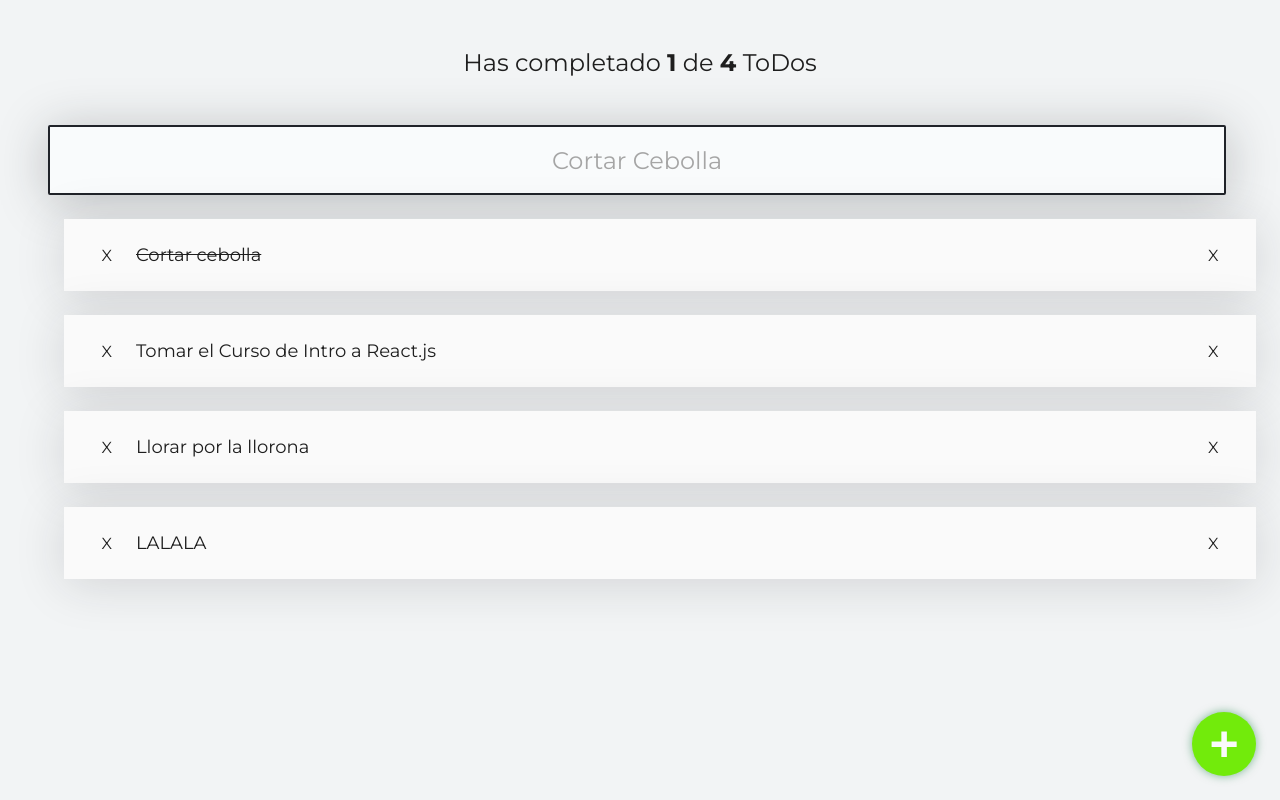
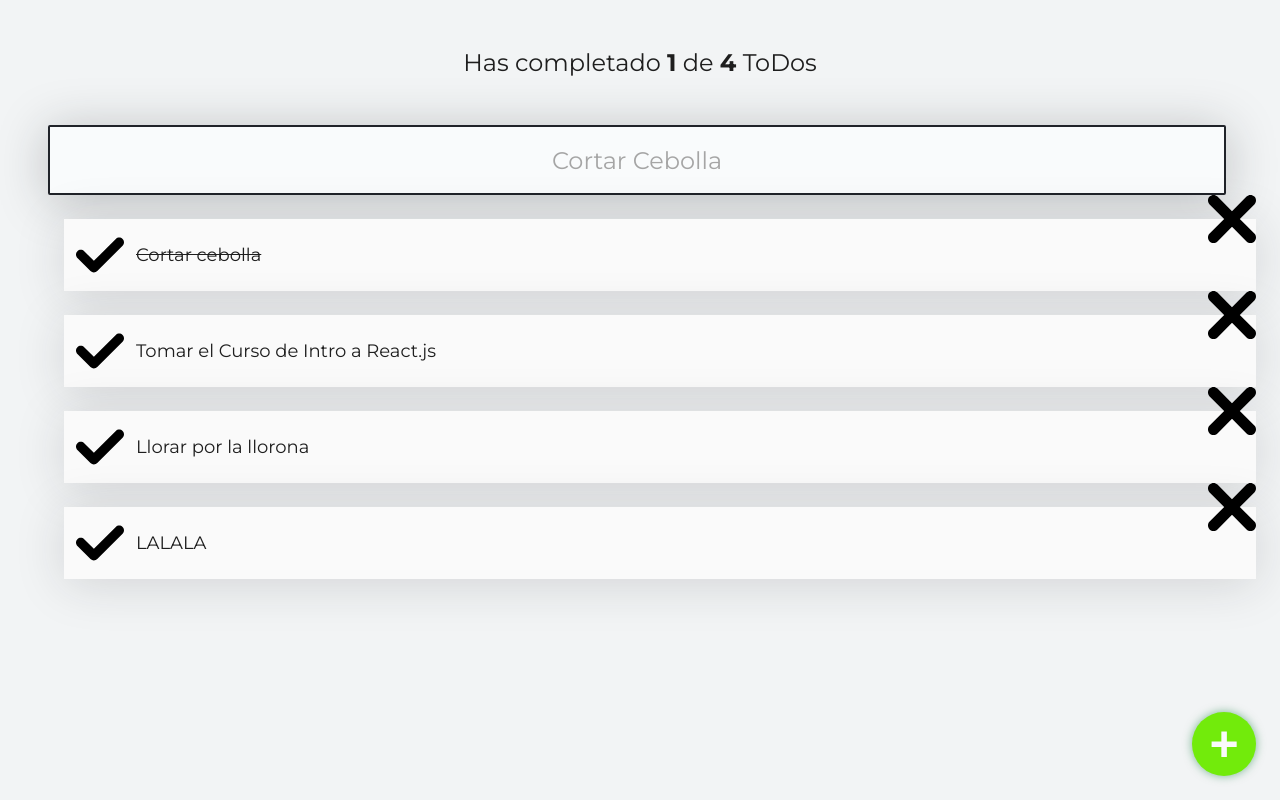
Before and after one commit to snowdenrise/curso-react-intro, a React (Create React App) app: page / in a window 1280 px wide. Built offline with nearby package versions, Linux system fonts and the light colour scheme.

Commit message:
icons delete and check

```diff
--- a/src/CompleteIcon.js
+++ b/src/CompleteIcon.js
@@ -1,7 +1,13 @@
 import React from "react";
+import {TodoIcon} from './TodoIcon'
 
 function CompleteIcon(){
-    return 'X';
+    return (
+        <TodoIcon
+            type = "check"
+            color = "gray"
+        />
+    );
 }
 
 export { CompleteIcon };
--- a/src/DeleteIcon.js
+++ b/src/DeleteIcon.js
@@ -1,7 +1,13 @@
 import React from "react";
+import {TodoIcon} from './TodoIcon'
 
 function DeleteIcon(){
-    return 'X';
+    return (
+        <TodoIcon
+            type = "delete"
+            color = "gray"
+        />
+    );
 }
 
 export { DeleteIcon };
--- /dev/null
+++ b/src/TodoIcon.js
@@ -0,0 +1,19 @@
+import { ReactComponent as CheckSVG} from './check.svg';
+import { ReactComponent as DeleteSVG} from './delete.svg';
+
+const iconTypes = {
+    "check": <CheckSVG/>,
+    "delete": <DeleteSVG/>
+};
+
+function TodoIcon({ type }){
+    return(
+        <span
+            className={`Icon Icon-svg Icon-${type}`}
+        >
+        {iconTypes[type]}
+        </span>
+    )
+};
+
+export {TodoIcon};
```
